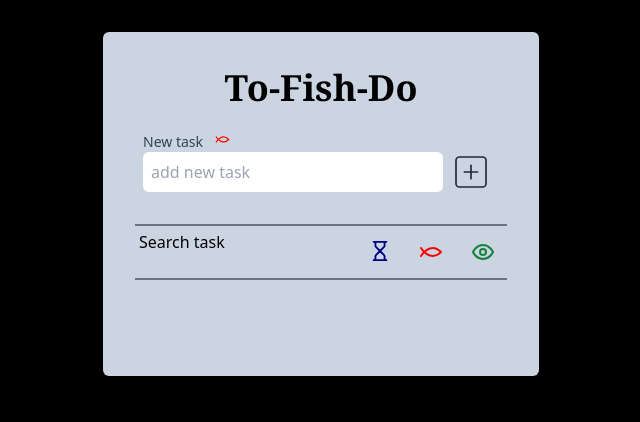
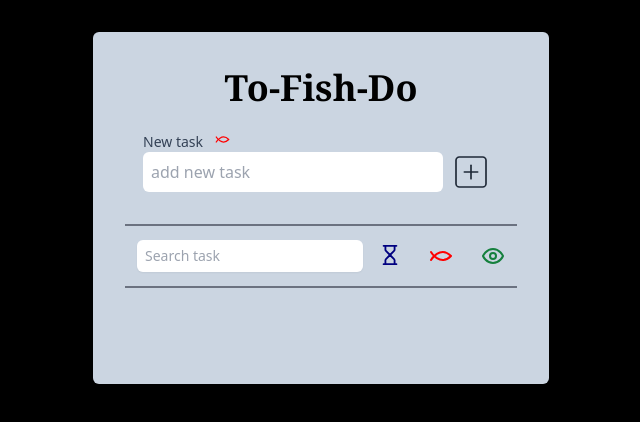
Before and after one commit to MikeXXd/to-fish-do, a React (Vite) app in the folder todo-tail/: page / in a window 1280 px wide. Shown: the top 422 px of the page, without its empty margins (319-959 px from the left). Built offline with nearby package versions, Linux system fonts and the light colour scheme.

Commit message:
Add search tasks by name functionality

```diff
--- a/todo-tail/src/App.tsx
+++ b/todo-tail/src/App.tsx
@@ -1,16 +1,20 @@
+import { useState } from "react";
 import { FilterBar } from "./components/FilterBar";
 import Header from "./components/Header";
 import InterfaceBar from "./components/InterfaceBar";
 import TaskList from "./components/TaskList";
 
 const App = () => {
+
+  const [search, setSearch] = useState<string>("");
+
   return (
     <main className="flex justify-center h-screen">
       <div className="flex justify-center items-center flex-col flex-wrap min-w-[400px] h-fit bg-slate-300 rounded-md p-8 m-8 gap-4">
         <Header />
         <InterfaceBar />
-        <FilterBar />
-        <TaskList />
+        <FilterBar onChange={setSearch} searchName={search}/>
+        <TaskList searchName={search}/>
       </div>
     </main>
   );
--- a/todo-tail/src/UI/components/FilterIconWrap.tsx
+++ b/todo-tail/src/UI/components/FilterComponentWrap.tsx
@@ -5,7 +5,7 @@ interface FilterIconWrapProps {
   inactiveWhen: boolean | undefined | null;
 }
 
-export function FilterIconWrap({
+export function FilterComponentWrap({
   children,
   inactiveWhen
 }: FilterIconWrapProps) {
--- a/todo-tail/src/components/FilterBar.tsx
+++ b/todo-tail/src/components/FilterBar.tsx
@@ -1,9 +1,14 @@
-import { Eye, EyeOff, FishSymbol, Hourglass } from "lucide-react";
+import { Eye, EyeOff, FishSymbol, Hourglass, X } from "lucide-react";
 import useTasks from "../hooks/useTasks";
-import { FilterIconWrap } from "../UI/components/FilterIconWrap";
+import { FilterComponentWrap } from "../UI/components/FilterComponentWrap";
 import { FilterDescAscIcon } from "./FilterDescAscIcon";
 
-export function FilterBar() {
+interface FilterBarProps {
+  onChange: (search: string) => void;
+  searchName: string;
+}
+
+export function FilterBar({ searchName, onChange }: FilterBarProps) {
   const {
     areFinishedTasksHidden,
     filterFinishedTasks,
@@ -12,13 +17,46 @@ export function FilterBar() {
     timeFilterState,
     filterByTime
   } = useTasks();
+
   return (
-    <div className="flex justify-between min-w-full border-y-2 border-gray-500 p-1">
-      <div>Search task</div>
+    <div className="flex justify-between items-center min-w-full border-y-2 border-gray-500 p-1">
+      <div>
+        <FilterComponentWrap inactiveWhen={!searchName}>
+          <div>
+            <label htmlFor="search" className="sr-only">
+              Search name
+            </label>
+            <div className="relative rounded-md shadow-sm">
+              <input
+                type="text"
+                value={searchName}
+                placeholder="Search task"
+                onChange={(e) => onChange(e.target?.value)}
+                name="search"
+                id="search"
+                className="block w-full rounded-md border-1 py-1 px-2 me-2 text-gray-900 sm:text-sm sm:leading-6"
+              />
+              <div className="absolute inset-y-0 right-0 flex items-center">
+                <label htmlFor="currency" className="sr-only">
+                  Clear search field
+                </label>
+                {searchName && (
+                  <button
+                    className="p-1 text-gray-500 hover:text-black border-s  border-black"
+                    onClick={() => onChange("")}
+                  >
+                    <X />
+                  </button>
+                )}
+              </div>
+            </div>
+          </div>
+        </FilterComponentWrap>
+      </div>
 
       <div className={`flex gap-3 `}>
         {/* ---Time-Filter-Icon------------------------------------------------------------ */}
-        <FilterIconWrap inactiveWhen={!timeFilterState}>
+        <FilterComponentWrap inactiveWhen={!timeFilterState}>
           {
             <FilterDescAscIcon
               currentValue={timeFilterState}
@@ -28,9 +66,9 @@ export function FilterBar() {
               <Hourglass size={22} color="navy" />
             </FilterDescAscIcon>
           }
-        </FilterIconWrap>
+        </FilterComponentWrap>
         {/* ---Importance-Filter-Icon------------------------------------------------------------ */}
-        <FilterIconWrap inactiveWhen={!importanceFilter}>
+        <FilterComponentWrap inactiveWhen={!importanceFilter}>
           <FilterDescAscIcon
             currentValue={importanceFilter}
             onClick={filterByImportance}
@@ -38,9 +76,9 @@ export function FilterBar() {
           >
             <FishSymbol size={24} color="red" />
           </FilterDescAscIcon>
-        </FilterIconWrap>
+        </FilterComponentWrap>
         {/* ---Hide-Finished-Tasks-Filter-Icon------------------------------------------------------------ */}
-        <FilterIconWrap inactiveWhen={!areFinishedTasksHidden}>
+        <FilterComponentWrap inactiveWhen={!areFinishedTasksHidden}>
           <div onClick={filterFinishedTasks}>
             {areFinishedTasksHidden ? (
               <div
@@ -58,7 +96,7 @@ export function FilterBar() {
               </div>
             )}
           </div>
-        </FilterIconWrap>
+        </FilterComponentWrap>
       </div>
     </div>
   );
--- a/todo-tail/src/components/TaskList.tsx
+++ b/todo-tail/src/components/TaskList.tsx
@@ -2,12 +2,18 @@ import { SortingValues, Task } from "../contexts/Task";
 import useTasks from "../hooks/useTasks";
 import { TaskListItem } from "./TaskListItem";
 
-const TaskList = () => {
+interface TaskListProps {
+  searchName: string;
+}
+
+const TaskList = ({searchName}: TaskListProps) => {
   const { tasks, areFinishedTasksHidden, importanceFilter, timeFilterState } =
     useTasks();
 
+  const tasksFilteredByName = filterBySearchedName<Task>(tasks, searchName);
+
   const tasksSortedByTime = sortTasksByTime({
-    tasks,
+    tasks: tasksFilteredByName,
     value: timeFilterState
   });
 
@@ -62,14 +68,27 @@ function sortTasksByTime({ tasks, value }: SortByTimeProps): Task[] {
   if (value === "ascend") {
     return tasks.sort(
       (a, b) =>
-        new Date(a.timeStamp).getTime() -
-        new Date(b.timeStamp).getTime()
+        new Date(a.timeStamp).getTime() - new Date(b.timeStamp).getTime()
     );
   } else if (value === "descend") {
     return tasks.sort(
       (a, b) =>
-        new Date(b.timeStamp).getTime() -
-        new Date(a.timeStamp).getTime()
+        new Date(b.timeStamp).getTime() - new Date(a.timeStamp).getTime()
     );
   } else return tasks;
 }
+
+interface HasName {
+  name: string;
+}
+
+function filterBySearchedName<T extends HasName>(
+  array: T[],
+  searchName: string | undefined
+) {
+  if (!searchName) return array;
+
+  return array.filter((item) =>
+    item.name.toLowerCase().includes(searchName.toLowerCase())
+  );
+}
```
